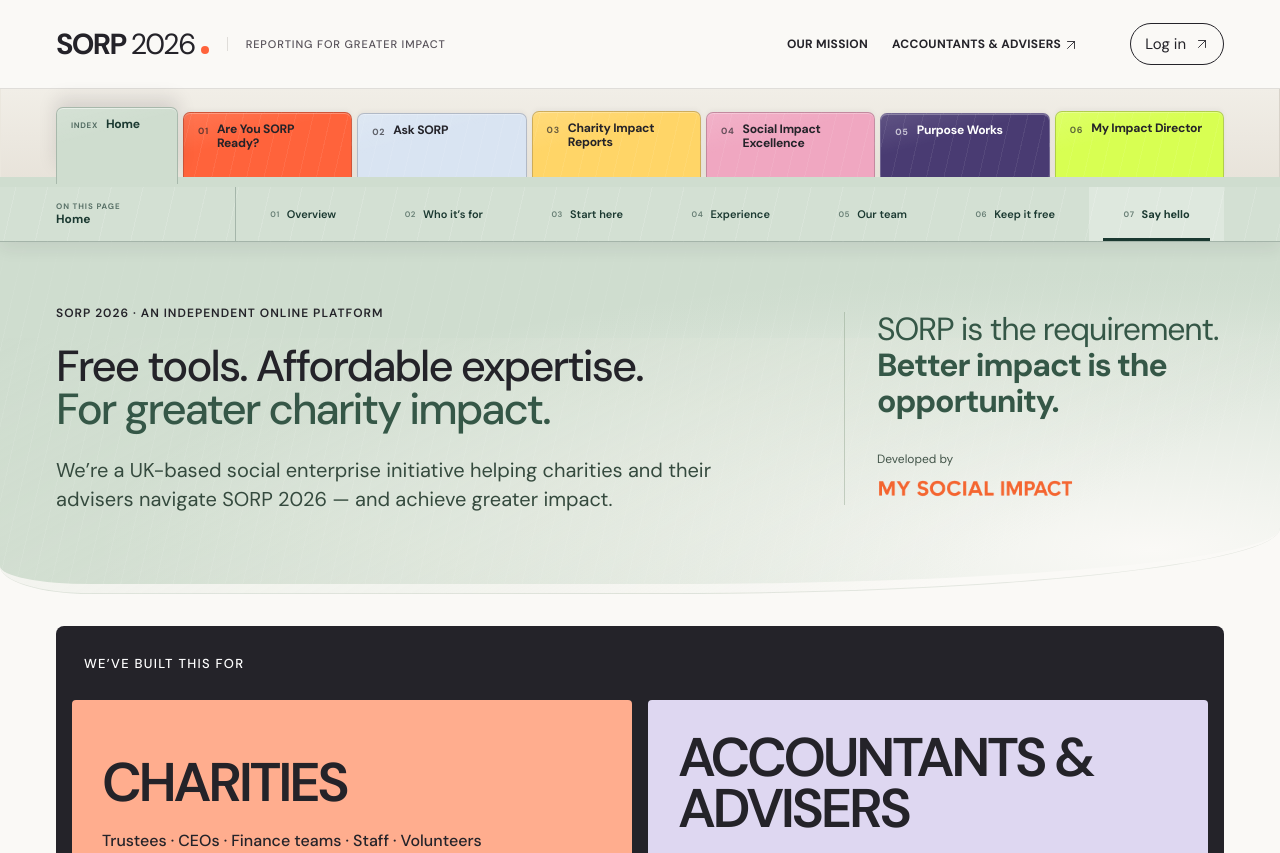
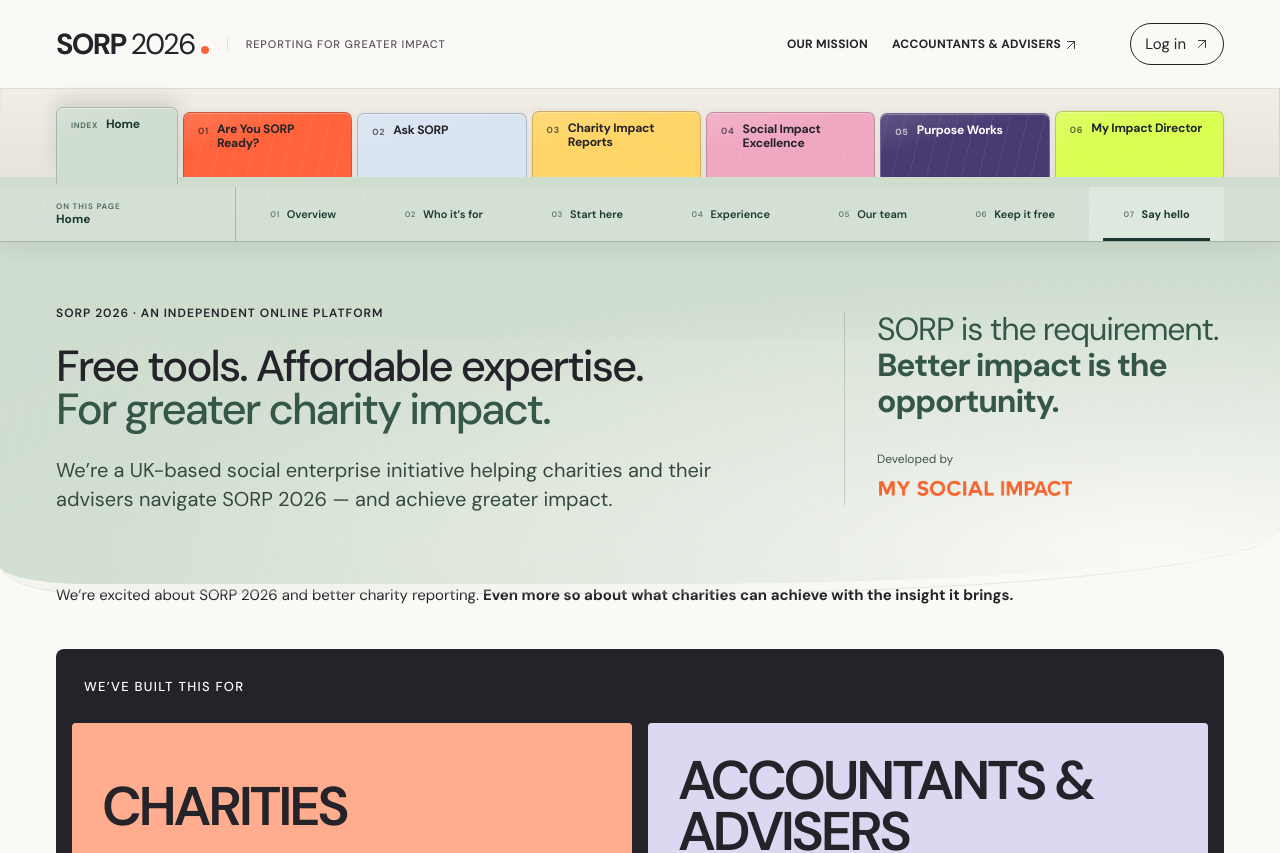
Before and after one commit to mysocialimpact/SORP2026, a Next.js app: page / in a window 1280 px wide. Shown: the top 853 px of the page. Built offline with nearby package versions, Linux system fonts and the light colour scheme; no server answers.

Commit message:
Restore SORP enthusiasm to homepage

```diff
--- a/src/app/page.tsx
+++ b/src/app/page.tsx
@@ -38,6 +38,9 @@
       </div>
       </div>
       <div className="gateway-width">
+        <p className="homepage-sorp-enthusiasm">
+          We’re excited about SORP 2026 and better charity reporting. <strong>Even more so about what charities can achieve with the insight it brings.</strong>
+        </p>
         <HomepageAudience />
         <section className="homepage-ambition" aria-labelledby="ambition-title">
           <p className="gateway-kicker">Our ambition</p>
```
